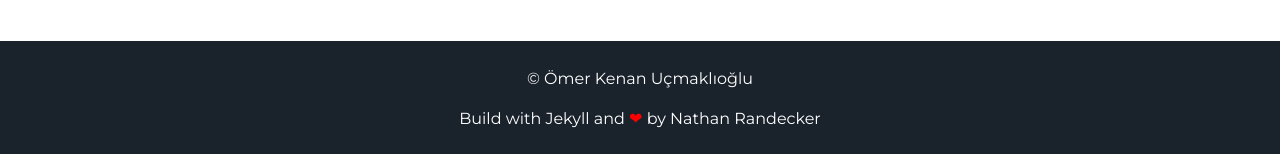
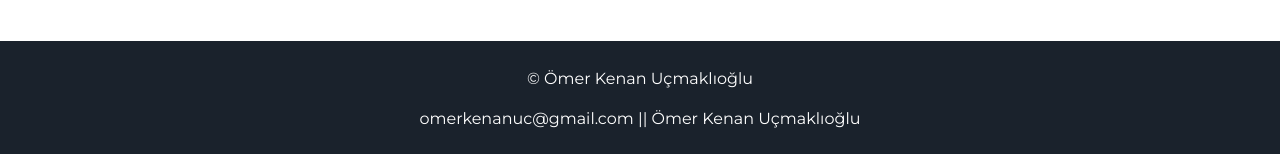
Before and after one commit to omerkenan/omerkenan.github.io, a Jekyll site: the page built from index.html, in a window 1280 px wide. Shown: the part 2106-2260 px from the top of the page. Built offline with Jekyll 4.4.1, drawn with Linux system fonts in a browser that asks for light colours.

Commit message:
Update footer.html

```diff
--- a/_includes/footer.html
+++ b/_includes/footer.html
@@ -1,6 +1,6 @@
 <footer class="footer">
     <p>&copy; {{site.username}}</p>
-    <p>Build with Jekyll and <span class="love">❤</span> by <a href="https://github.com/nrandecker">Nathan Randecker</a></p>
+    <p>omerkenanuc@gmail.com || <a href="https://www.instagram.com/ucmaklioglu/">Ömer Kenan Uçmaklıoğlu</a></p>
 </footer>
 <script src="//cdn.jsdelivr.net/particles.js/2.0.0/particles.min.js"></script>
 <script src="{{ "/assets/js/sweet-scroll.min.js" | prepend: site.baseurl }}"></script>
```
